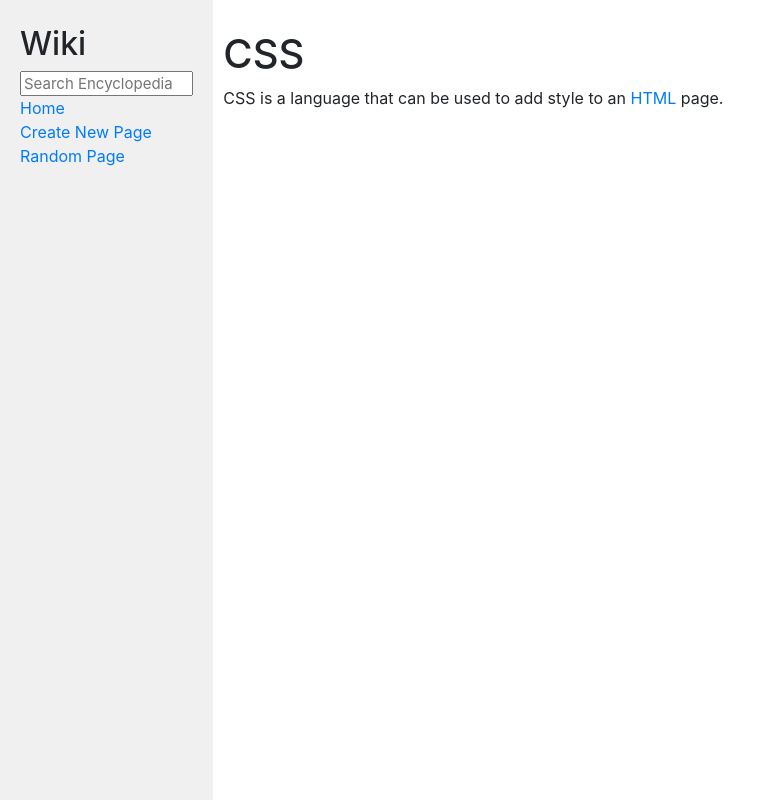
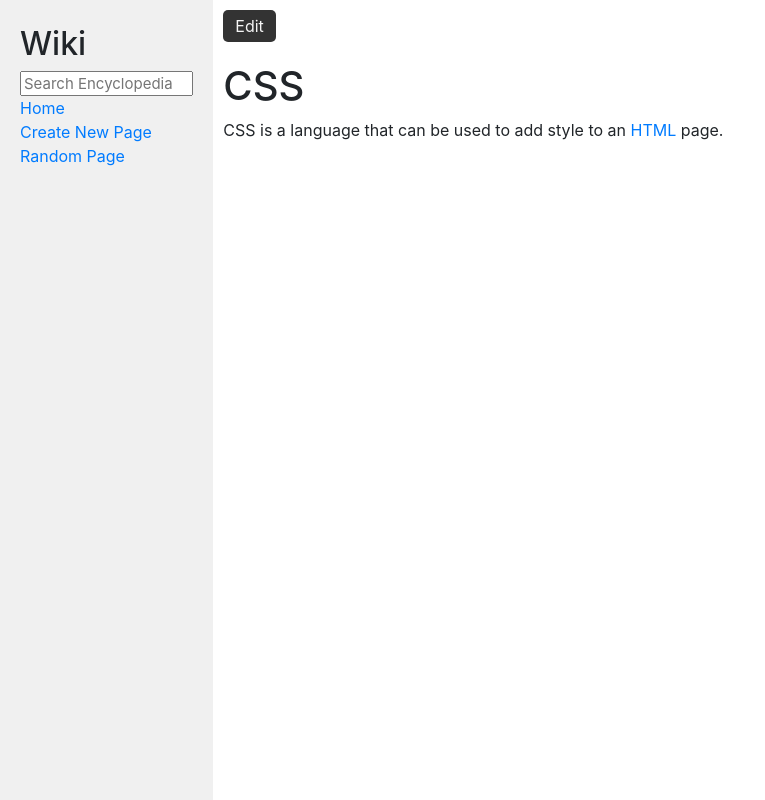
Before and after one commit to alfiomartini/wiki, a Django app: page /wiki/CSS in a window 1280 px wide. Shown: the whole page, without its empty margins (0-765 px from the left). Run offline with Django 3.2, Linux system fonts and the light colour scheme; some libraries are stand-ins or nearby versions.

Commit message:
Added 'Edit Page' action

```diff
--- a/encyclopedia/static/encyclopedia/styles.css
+++ b/encyclopedia/static/encyclopedia/styles.css
@@ -37,3 +37,20 @@
 .sidebar h2 {
     margin-top: 5px;
 }
+
+.edit-btn{
+    display: inline-block;
+    text-decoration: none;
+    color: whitesmoke;
+    font-size: 16px;
+    background-color: #333333;
+    padding: 4px 12px;
+    border: none;
+    border-radius: 5px;
+}
+
+.edit-btn:hover{
+    background-color: #444444;
+    color: lightgreen;
+    text-decoration: none;
+  }
--- a/encyclopedia/templates/encyclopedia/entry.html
+++ b/encyclopedia/templates/encyclopedia/entry.html
@@ -5,5 +5,6 @@
 {% endblock %}
 
 {% block body %}
-     {{content|safe}}
+    <a class="edit-btn" href="{% url 'edit' title %}">Edit</a>
+    {{content|safe}}
 {% endblock %}
--- a/encyclopedia/urls.py
+++ b/encyclopedia/urls.py
@@ -6,4 +6,6 @@ urlpatterns = [
   path("wiki/<str:entry_id>", views.entry, name='entry'),
   path("wiki/random/", views.random_page, name='random_page'),
   path("wiki/newpage/", views.newpage, name='newpage'),
+  path("wiki/edit/<str:entry_id>", views.edit, name='edit'),
+  path("wiki/save/edit", views.savedit, name='savedit')
 ]
--- a/encyclopedia/views.py
+++ b/encyclopedia/views.py
@@ -40,3 +40,18 @@ def newpage(request):
             return redirect(f'/wiki/{title}')
     else:
         return render(request, 'encyclopedia/newpage.html')
+
+def edit(request, entry_id):
+    entry = util.get_entry(entry_id)
+    # entry = markdown2.markdown(entry)
+    # print(entry)
+    return render(request, 'encyclopedia/editpage.html', {'title':entry_id, 'text':entry})
+
+def savedit(request):
+    if request.method == 'POST':
+        title = request.POST['title']
+        # print(title)
+        text = request.POST['text']
+        # print(text)
+        util.save_entry(title, text)
+        return redirect(f'/wiki/{title}')
```
Also changed, not shown: encyclopedia/templates/encyclopedia/editpage.html (added, +22 -0 lines), entries/Django.md (+6 -0 lines).
